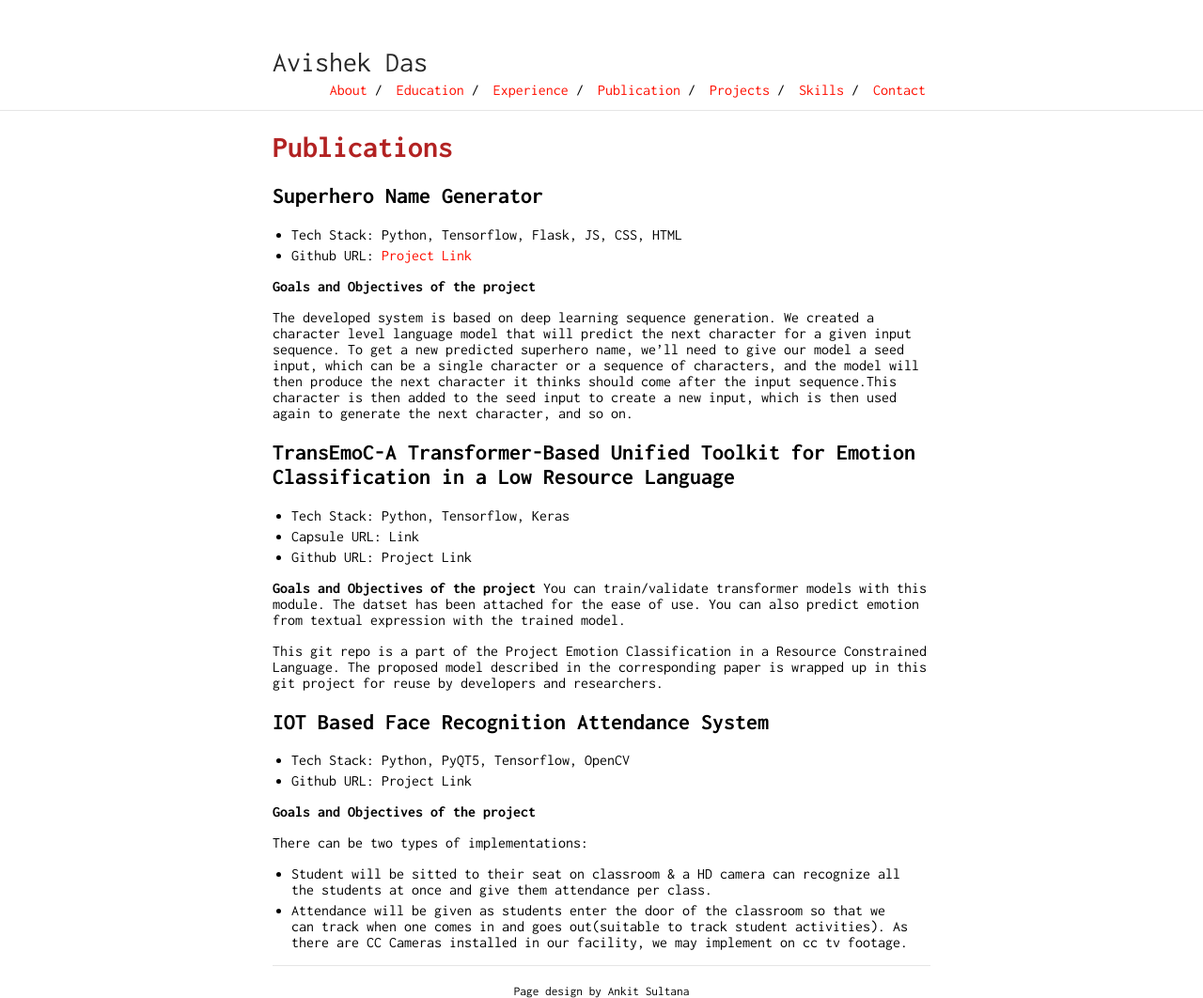
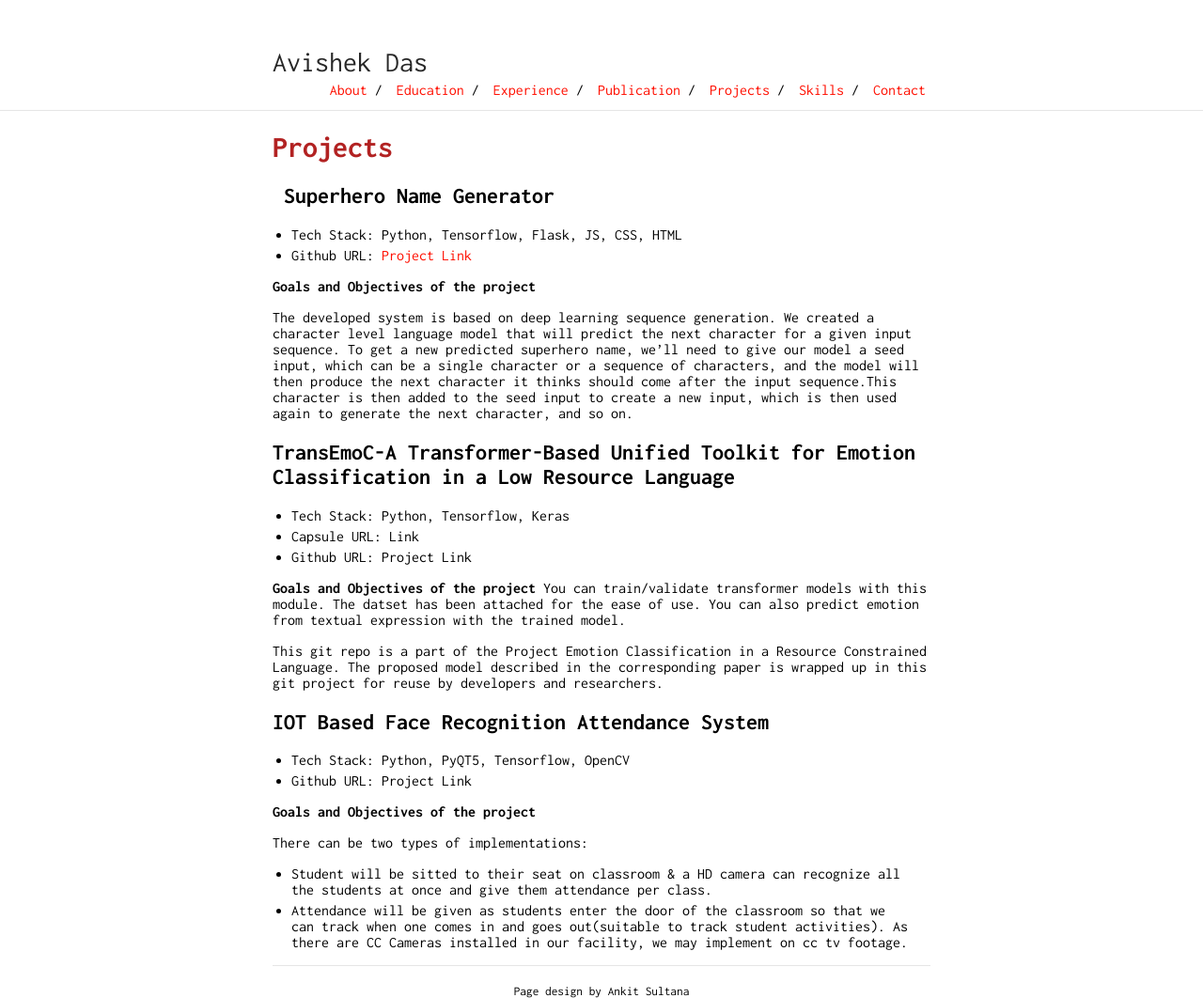
Before and after one commit to imtinan39/resume_template, a Jekyll site: the page built from project.md, in a window 1280 px wide. Shown: the whole page at 94% size. Built offline with Jekyll 4.4.1, drawn with Linux system fonts in a browser that asks for light colours.

Commit message:
Update project.md

```diff
--- a/project.md
+++ b/project.md
@@ -2,10 +2,10 @@
 layout: default
 ---
 
-# <span class='red_h1'>Publications</span>
+# <span class='red_h1'>Projects</span>
 
 
-## Superhero Name Generator
+## <i class="fa-solid fa-square-ring"></i> Superhero Name Generator
 * Tech Stack: Python, Tensorflow, Flask, JS, CSS, HTML
 * Github URL: [Project Link](https://github.com/avishek-018/Superhero-Name-Generator)
 
```
